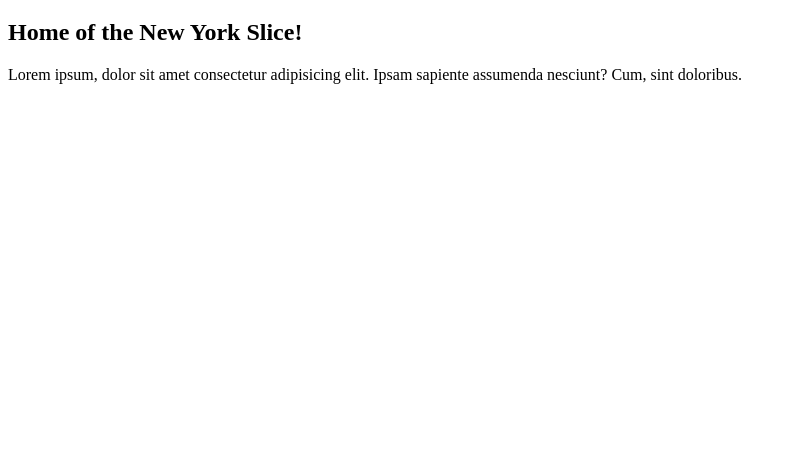
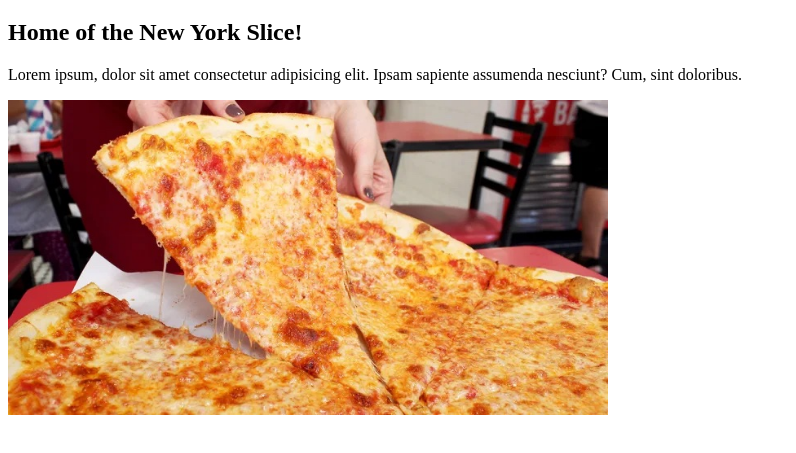
Before and after one commit to Mirakhalz/ninas-pizza-winner, a plain HTML site: page index.html in a window 1280 px wide. Shown: the part 87-540 px from the top of the page, without its empty margins (0-796 px from the left). Drawn offline with Linux system fonts and the light colour scheme.

Commit message:
added an image

```diff
--- a/index.html
+++ b/index.html
@@ -15,7 +15,7 @@
     <meta property="twitter:card" content="summary">
     <meta property="twitter:description" content="Nina's New York Pizzeria is a family owned and operated pizzeria. You will find info about the menu, location and hours of operation.">
     <meta property="twitter:image" content="https://i0.wp.com/blog.slicelife.com/wp-content/uploads/2020/01/new-york-pizza-slice-pull.jpg?resize=736%2C387&ssl=1">
-    <title>Document</title>
+    <title>Ninas New York Pizzeria</title>
 
 </head>
 <body>
@@ -37,6 +37,8 @@
 
         <p>Lorem ipsum, dolor sit amet consectetur adipisicing elit. Ipsam sapiente assumenda nesciunt? Cum, sint doloribus.</p>
 
+        <img src="media/new-york-pizza-slice-pull.jpg" alt="Cheese Pizza" width="600">
+
     </div>
 
 </body>
```
